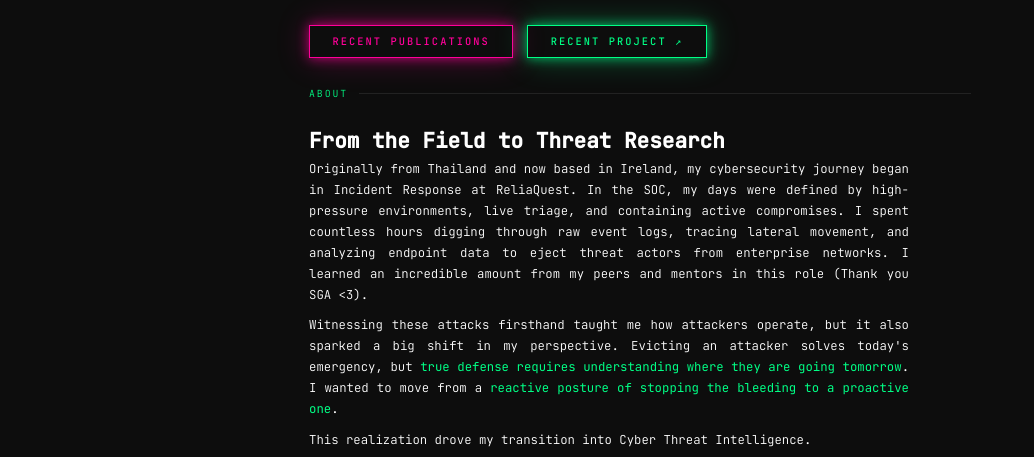
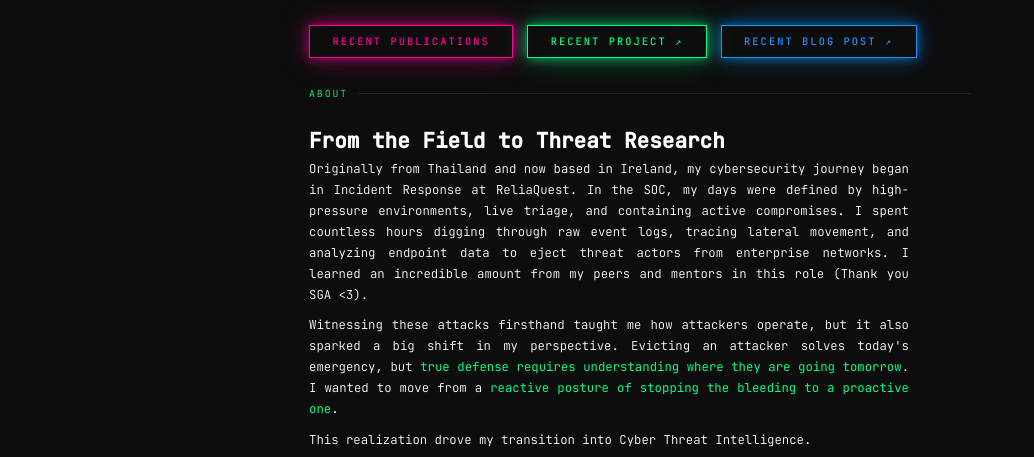
Before and after one commit to Thassanai546/Thassanai546.github.io, a plain HTML site: page index.html in a window 1280 px wide. Shown: the part 330-787 px from the top of the page, without its empty margins (0-1034 px from the left). Drawn offline with Linux system fonts and the light colour scheme; no server answers.

Commit message:
Added recent blog post button to index

```diff
--- a/index.html
+++ b/index.html
@@ -149,6 +149,40 @@
   box-shadow: 0 0 20px rgba(0,255,136,0.5);
 }
 
+@keyframes blog-glow {
+  0%, 100% { box-shadow: 0 0 6px rgba(0,153,255,0.4), 0 0 18px rgba(0,153,255,0.15); }
+  50%       { box-shadow: 0 0 12px rgba(0,153,255,0.7), 0 0 32px rgba(0,153,255,0.3); }
+}
+
+.blog-btn {
+  position: relative;
+  overflow: hidden;
+  display: inline-block;
+  border: 1px solid var(--blue);
+  color: var(--blue);
+  padding: 0.45rem 1.6rem;
+  font-size: 0.74rem;
+  font-weight: 500;
+  letter-spacing: 0.2em;
+  text-transform: uppercase;
+  transition: background 0.12s, color 0.12s;
+  animation: blog-glow 2.5s ease-in-out infinite;
+}
+.blog-btn::after {
+  content: '';
+  position: absolute;
+  inset: 0;
+  background: linear-gradient(105deg, transparent 30%, rgba(255,255,255,0.18) 50%, transparent 70%);
+  animation: sheen 2s ease-in-out infinite;
+  pointer-events: none;
+}
+.blog-btn:hover {
+  background: var(--blue);
+  color: var(--bg);
+  animation: none;
+  box-shadow: 0 0 20px rgba(0,153,255,0.5);
+}
+
 /* ─── LATEST ENTRY SHEEN ───────────────────────────────── */
 .work-row--latest {
   position: relative;
@@ -245,6 +279,7 @@
 <div class="pub-cta">
   <a href="#work" class="pub-btn">Recent Publications</a>
   <a href="https://github.com/Thassanai546/PokeChronicle" class="proj-btn" target="_blank" rel="noopener">Recent Project ↗</a>
+  <a href="https://thass546.blogspot.com/2026/07/an-inspiration-margaret-hamilton.html" class="blog-btn" target="_blank" rel="noopener">Recent Blog Post ↗</a>
 </div>
 
 <!-- ABOUT -->
```
